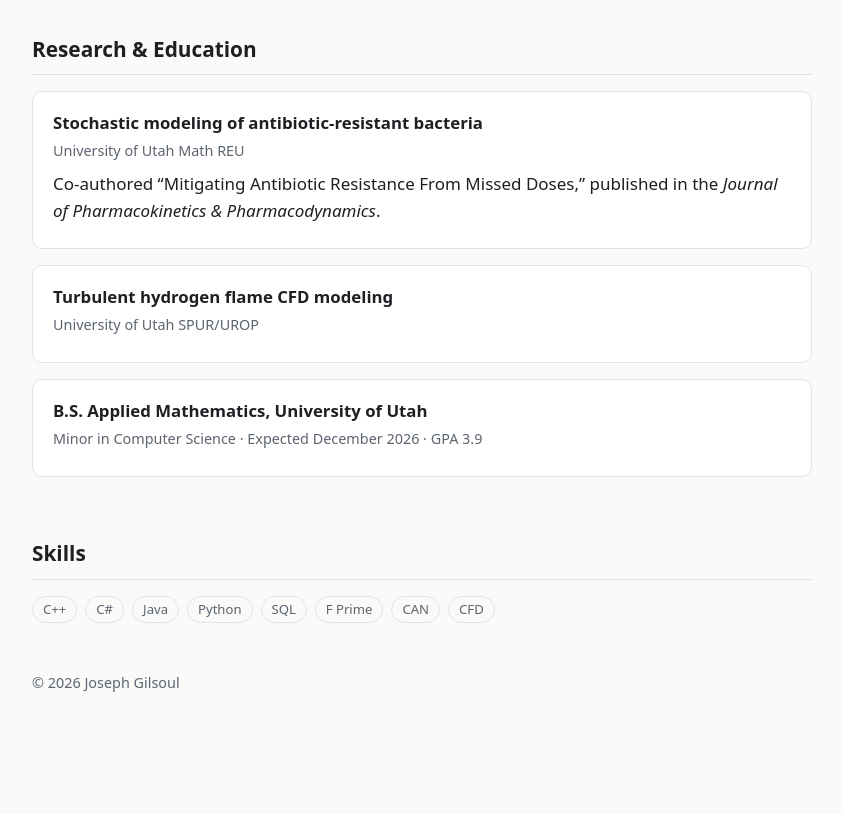
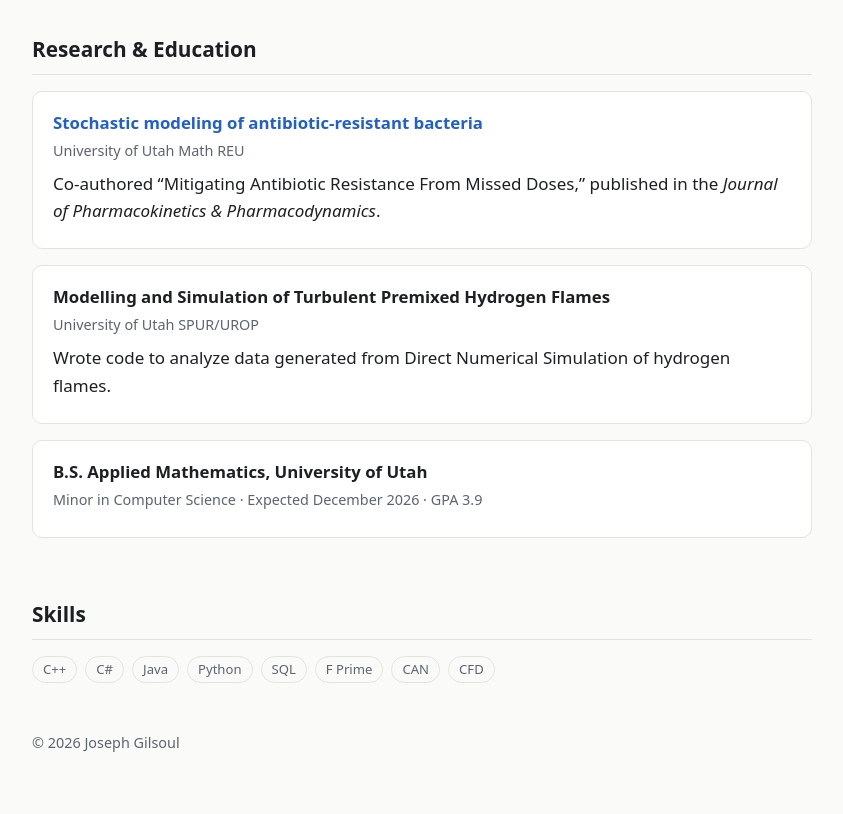
Before and after one commit to AGilsoul/AGilsoul.github.io, a plain HTML site: page index.html in a window 1280 px wide. Shown: the part 2134-2948 px from the top of the page, without its empty margins (218-1061 px from the left). Before the commit the page ends 2888 px from the top, so only its background shows below. Drawn offline with Linux system fonts and the light colour scheme.

Commit message:
small tweaks

```diff
--- a/index.html
+++ b/index.html
@@ -81,13 +81,14 @@
 <section id="research">
   <h2>Research &amp; Education</h2>
   <div class="card">
-    <h3>Stochastic modeling of antibiotic-resistant bacteria</h3>
+    <a href="https://doi.org/10.1007/s10928-026-10027-w"><h3>Stochastic modeling of antibiotic-resistant bacteria</h3></a>
     <div class="meta">University of Utah Math REU</div>
     <p>Co-authored “Mitigating Antibiotic Resistance From Missed Doses,” published in the <em>Journal of Pharmacokinetics &amp; Pharmacodynamics</em>. <!-- TODO: add DOI link --></p>
   </div>
   <div class="card">
-    <h3>Turbulent hydrogen flame CFD modeling</h3>
+    <h3>Modelling and Simulation of Turbulent Premixed Hydrogen Flames</h3>
     <div class="meta">University of Utah SPUR/UROP</div>
+    <p>Wrote code to analyze data generated from Direct Numerical Simulation of hydrogen flames.</p>
   </div>
   <div class="card">
     <h3>B.S. Applied Mathematics, University of Utah</h3>
```
